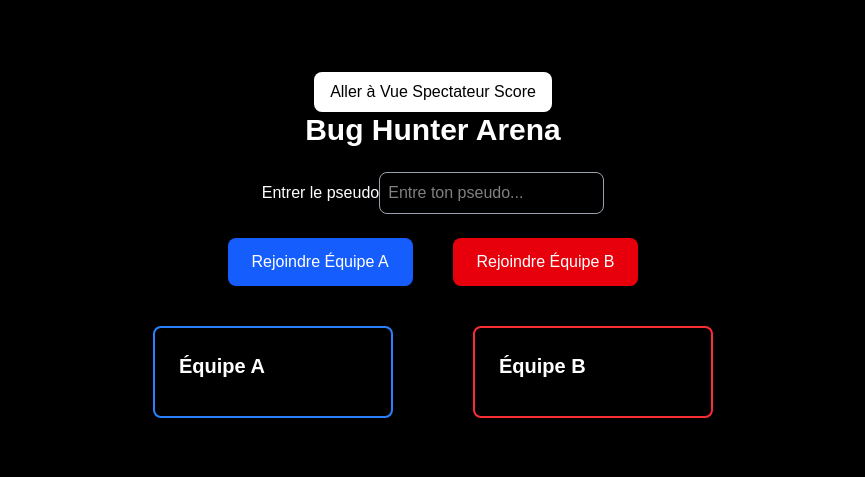
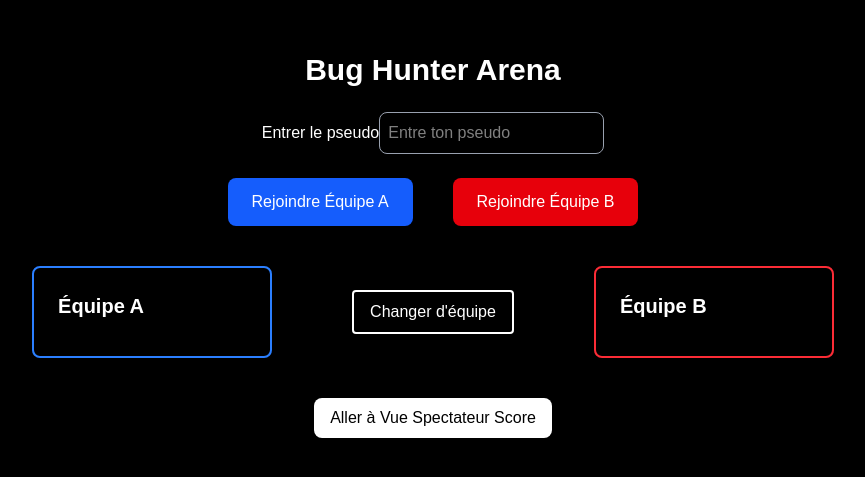
Before and after one commit to MelvilMazeron/mnm-s, a Next.js app: page / in a window 1280 px wide. Shown: the part 155-632 px from the top of the page, without its empty margins (207-1072 px from the left). Built offline with nearby package versions, Linux system fonts and the light colour scheme.

Commit message:
Update page.tsx
Maj de page d'acceuil

```diff
--- a/app/page.tsx
+++ b/app/page.tsx
@@ -1,7 +1,6 @@
 "use client";
 
 import { useState } from "react";
-
 
 export default function HomePage() {
   const [pseudo, setPseudo] = useState("");
@@ -19,27 +18,38 @@ export default function HomePage() {
       [teamSide]: [...prev[teamSide], pseudo],
     }));
     setTeam(teamSide);
-    setPseudo("");
+  };
+
+  const changeTeam = (teamSide: keyof typeof teams) => {
+    if (!team) return;
+
+    setTeams((prev) => {
+      const newTeam = { ...prev };
+
+      newTeam[team] = newTeam[team].filter((player) => player !== pseudo);
+      newTeam[teamSide] = newTeam[teamSide].filter((player) => player !== pseudo);
+      newTeam[teamSide] = [...newTeam[teamSide], pseudo];
+
+      return newTeam;
+    });
+
+    setTeam(teamSide);
   };
 
   return (
     <div className="flex flex-col items-center justify-center min-h-screen text-white bg-black">
-      <button className="bg-white px-4 py-2 rounded-lg">
-        <a href="/vueSpectateurScore" className="text-black">
-          Aller à Vue Spectateur Score
-        </a>
-      </button>
+      <h1 className="text-3xl font-bold mb-6">Bug Hunter Arena</h1>
 
-      <h1 className="text-3xl font-bold mb-6">Bug Hunter Arena </h1>
       {!team && (
         <div className="mb-6">
           <label className="text-white">Entrer le pseudo</label>
           <input
             type="text"
-          placeholder="Entre ton pseudo..."
+            placeholder="Entre ton pseudo"
             value={pseudo}
             onChange={(e) => setPseudo(e.target.value)}
-          className="p-2 rounded-lg border border-gray-400 text-white"/>
+            className="p-2 rounded-lg border border-gray-400 text-white"
+          />
         </div>
       )}
 
@@ -51,6 +61,7 @@ export default function HomePage() {
           >
             Rejoindre Équipe A
           </button>
+
           <button
             className="bg-red-600 px-6 py-3 rounded-lg hover:bg-red-700"
             onClick={() => handleJoinTeam("right")}
@@ -70,6 +81,13 @@ export default function HomePage() {
           </ul>
         </div>
 
+        <button
+          className="bg-black px-4 py-2 rounded shadow hover:bg-neutral-900 border-2 border-white h-fit self-center"
+          onClick={() => changeTeam(team === "left" ? "right" : "left")}
+        >
+          <p>Changer d'équipe</p>
+        </button>
+
         <div className="p-6 border-2 border-red-500 rounded-lg w-60">
           <h2 className="text-xl font-bold mb-3">Équipe B</h2>
           <ul>
@@ -79,6 +97,23 @@ export default function HomePage() {
           </ul>
         </div>
       </div>
+
+      <div className="mt-10">
+        <button className="bg-white px-4 py-2 rounded-lg">
+          <a href="/vueSpectateurScore" className="text-black">Aller à Vue Spectateur Score</a>
+        </button>
+      </div>
+
+      {team && (
+        <div className="mt-4">
+          <a
+            href={team === "left" ? "/EquipeA" : "/EquipeB"}
+            className="bg-green-600 text-white px-4 py-2 rounded-lg hover:bg-green-700"
+          >
+            Aller vers le lobby
+          </a>
+        </div>
+      )}
     </div>
   );
 }
```
Lines whose indentation alone changed are shown as unchanged.
